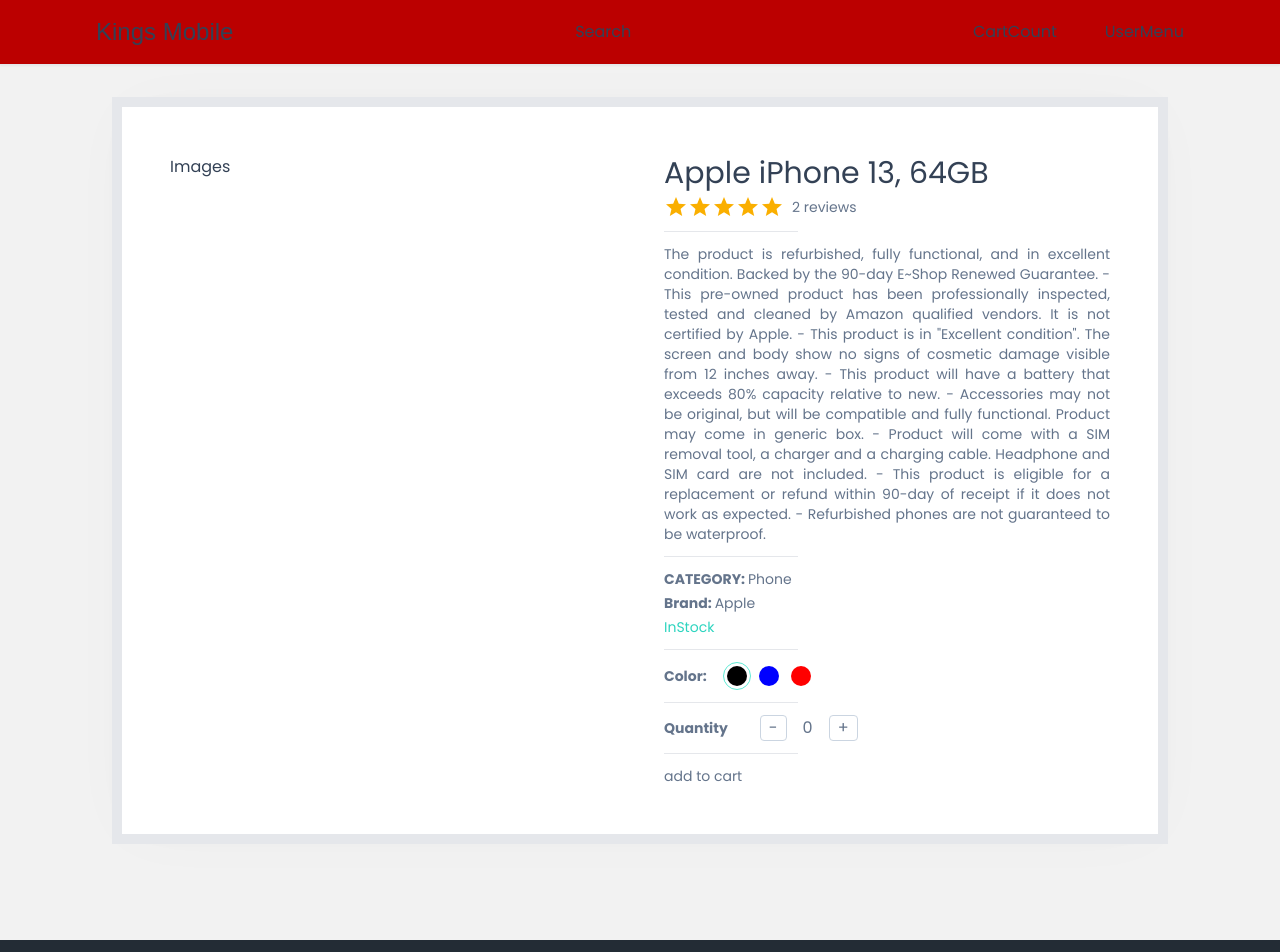
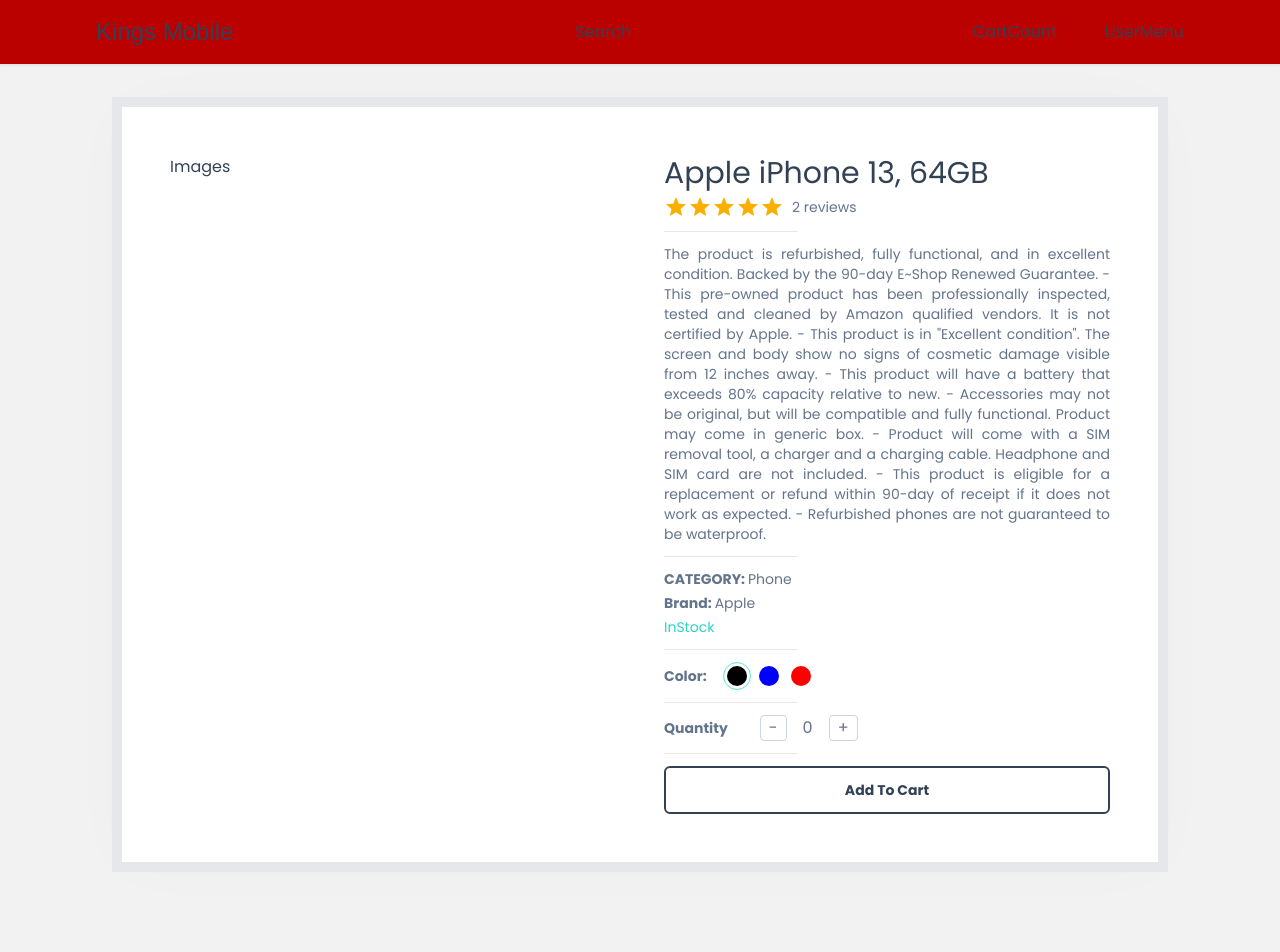
Before and after one commit to okoid721/Phone_Eccomerce, a Next.js app in the folder phone-eccomerce/: page /product/1 in a window 1280 px wide. Shown: the top 952 px of the page. Built offline with nearby package versions, Linux system fonts and the light colour scheme; a web font is replaced by a local one.

Commit message:
eccomerce

```diff
--- a/phone-eccomerce/app/components/Button.tsx
+++ b/phone-eccomerce/app/components/Button.tsx
@@ -18,10 +18,25 @@
   outline,
   small,
   custom,
-  icon,
+  icon: Icon,
   onClick,
 }) => {
-  return <div></div>;
+  return (
+    <button
+      disabled={disabled}
+      className={` disabled:opacity-70 disabled: cursor-not-allowed rounded-md hover:opacity-80 transition w-full border-slate-700 flex items-center justify-center gap-2 ${
+        outline ? 'bg-white' : 'bg-slate-700'
+      } ${outline ? 'text-slate-700' : 'text-white'} ${
+        small ? 'text-sm font-light' : 'text-md font-semibold'
+      } ${small ? 'py-1 px-2 border-[1px] ' : 'py-3 px-4 border-2 '}
+      ${custom ? custom : ''} `}
+    >
+      {Icon && <Icon size={24} />}
+      {label}
+    </button>
+  );
+  {
+  }
 };
 
 export default Button;
--- a/phone-eccomerce/app/product/[productId]/ProductDetails.tsx
+++ b/phone-eccomerce/app/product/[productId]/ProductDetails.tsx
@@ -1,4 +1,5 @@
 'use client';
+import Button from '@/app/components/Button';
 import SetColor from '@/app/components/products/SetColor';
 import SetQuantity from '@/app/components/products/SetQuantity';
 import { Rating } from '@mui/material';
@@ -114,7 +115,9 @@
           handleQtyDecrease={handleQtyDecrease}
         />
         <Horizontal />
-        <div>add to cart</div>
+        <div>
+          <Button outline label="Add To Cart" onClick={() => {}} />
+        </div>
       </div>
     </div>
   );
```
